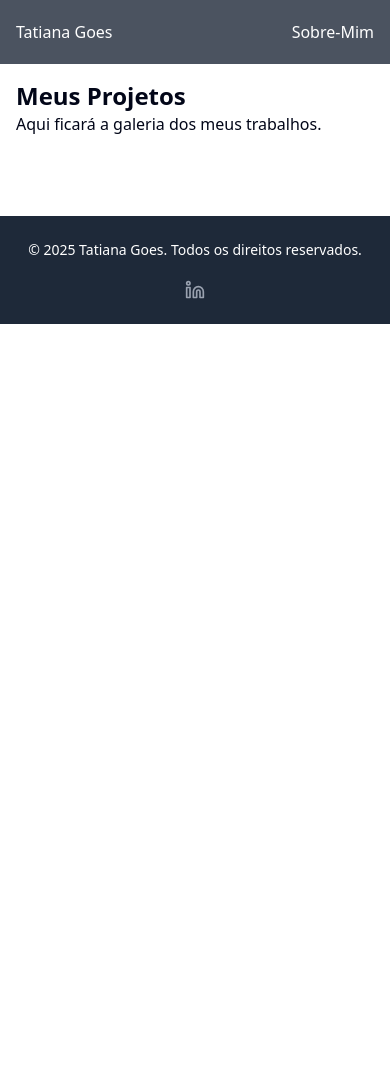
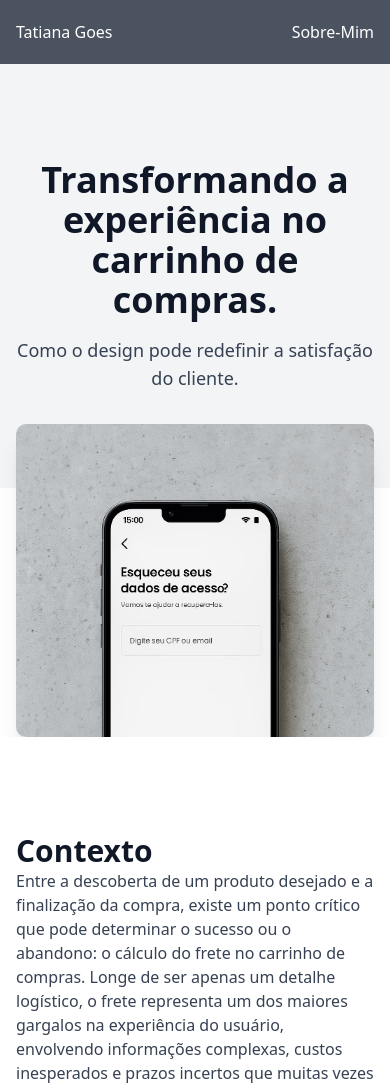
Before and after one commit to Gustavo-dev-port/Portfolio-Tati, a Next.js app: page /auto-servico in a window 390 px wide. Shown: the top 1089 px of the page. Before the commit the page ends 844 px from the top, so only its background shows below. Built offline with nearby package versions, Linux system fonts and the light colour scheme.

Commit message:
paginas-01

```diff
--- a/src/app/auto-servico/page.tsx
+++ b/src/app/auto-servico/page.tsx
@@ -1,10 +1,74 @@
 // src/app/projetos/page.tsx
 
+import Image from "next/image";
+
 export default function PaginaProjetos() {
+  const projectName = "Transformando a experiência no carrinho de compras."; // Vamos definir o nome manualmente por enquanto
+  const projectSubtitle =
+    "Como o design pode redefinir a satisfação do cliente."; // Definindo a legenda manualmente
+
   return (
-    <div className="container mx-auto p-4">
-      <h1 className="text-2xl font-bold">Meus Projetos</h1>
-      <p>Aqui ficará a galeria dos meus trabalhos.</p>
-    </div>
+    <article>
+      <section className="bg-gray-100 dark:bg-gray-900 py-24 px-4">
+        <div className="container mx-auto max-w-4xl text-center">
+          <h1 className="text-4xl md:text-6xl font-extrabold text-gray-900 dark:text-white mb-4">
+            {projectName}
+          </h1>
+          <p className="text-lg text-gray-700 dark:text-gray-300">
+            {projectSubtitle}
+          </p>
+        </div>
+      </section>
+
+      {/* Imagem Capa do Projeto */}
+      <section className="container max-auto max-w-6xl -mt-16 px-4">
+        <div className="overflow-hidden rounded-lg shadow-xl">
+          <Image
+            src="/autoservice.avif"
+            alt="Imagem do Projeto de Auto Serviço"
+            width={800}
+            height={475}
+            className="w-full h-full object-cover"
+          />
+        </div>
+      </section>
+
+      {/* Conteúdo do Projeto */}
+      <section className="py-24 px-4 bg-white dark:bg-gray-800">
+        <div className="container mx-auto max-w-3xl grid grid-cols-1 md:grid-cols-2 gap-12">
+          {/* Coluna "Contexto" */}
+          <div className="prose prose-lg dark:prose-invert text-gray-700 dark:text-gray-300">
+            <h2 className="text-3xl font-bold text-gray-900 dark:text-white">
+              Contexto
+            </h2>
+            <p>
+              Entre a descoberta de um produto desejado e a finalização da
+              compra, existe um ponto crítico que pode determinar o sucesso ou o
+              abandono: o cálculo do frete no carrinho de compras. Longe de ser
+              apenas um detalhe logístico, o frete representa um dos maiores
+              gargalos na experiência do usuário, envolvendo informações
+              complexas, custos inesperados e prazos incertos que muitas vezes
+              levam à desistência. Este projeto buscou não apenas otimizar o
+              processo de cálculo e exibição do frete, mas também transformá-lo
+              em um pilar de confiança e transparência, redefinindo a satisfação
+              do cliente e impulsionando a conversão.
+            </p>
+          </div>
+          <div className="prose prose-lg dark:prose-invert text-gray-700 dark:text-gray-300">
+            <h2 className="text-3xl font-bold text-gray-900 dark:text-white">
+              Como foi feito
+            </h2>
+            <p>
+              A implementação de uma nova feature nesta parte da jornada ,exige
+              uma visão profunda sobre o impacto desta etapa no fluxo de decisão
+              do usuário, para isso, mapeamos sua jornada de experiência e
+              confirmamos que havia potencial de redução da taxa de abandono de
+              carrinho, ao entregar visibilidade e mitigar a frustração do
+              usuário neste momento crítico de sua jornada.
+            </p>
+          </div>
+        </div>
+      </section>
+    </article>
   );
 }
--- a/src/app/frete/page.tsx
+++ b/src/app/frete/page.tsx
@@ -0,0 +1,15 @@
+import Image from "next/image";
+
+export default function PaginaFrete() {
+  return (
+    <div className="flex flex-col items-center justify-center min-h-screen py-2 bg-white dark:bg-gray-900">
+      {" "}
+      {/* Fundo branco para modo claro e cinza escuro para modo escuro */}
+      <main className="flex flex-col items-center justify-center w-full flex-1 px-20 text-center">
+        <h1 className="text-6xl font-bold text-gray-900 dark:text-white mb-8">
+          Página de Frete
+        </h1>
+      </main>
+    </div>
+  );
+}
--- a/src/app/sobre-mim/page.tsx
+++ b/src/app/sobre-mim/page.tsx
@@ -1,13 +1,137 @@
 // src/app/sobre-mim/page.tsx
+import Image from "next/image";
+import {
+  Carousel,
+  CarouselContent,
+  CarouselItem,
+  CarouselNext,
+  CarouselPrevious,
+} from "@/components/ui/carousel";
+
+const catImages = [
+  { src: "/gato1.png", alt: "Gato cinza" },
+  { src: "/gato2.png", alt: "Gato laranja" },
+  { src: "/gato3.png", alt: "Gato siamês" },
+  { src: "/gato4.png", alt: "Gato rajado" },
+  { src: "/gato5.png", alt: "Gato na natureza" },
+];
 
 export default function PaginaSobreMim() {
   return (
-    <div className="container mx-auto p-4">
-      <h1 className="text-2xl font-bold">Sobre Mim</h1>
-      <p>
-        Aqui você pode escrever sua biografia, falar sobre suas habilidades e
-        sua paixão por design.
-      </p>
+    <div>
+      {/* Título "Quem sou eu" */}
+      <section className="bg-white dark:bg-gray-900 pt-24 pb-8 px-4">
+        <div className="container mx-auto max-w-6xl">
+          <h1 className="text-5xl md:text-6xl font-extrabold text-gray-900 dark:text-white leading-tight">
+            Quem sou eu
+          </h1>
+        </div>
+      </section>
+
+      {/* Seção de Conteúdo (Imagem + Texto) */}
+      <section className="bg-white dark:bg-gray-900 pb-24 px-4">
+        <div className="container mx-auto max-w-6xl flex flex-col md:flex-row items-center gap-12">
+          {/* Coluna da Imagem */}
+          <div className="md:w-3/5 flex justify-center">
+            <div className="overflow-hidden rounded-lg shadow-xl">
+              {" "}
+              {/* Adiciona bordas arredondadas e sombra */}
+              <Image
+                src="/tati-sobre-mim.avif" // Ótimo, você já atualizou!
+                alt="Tatiana Goes - Designer"
+                width={800}
+                height={533}
+                className="w-full h-full object-cover"
+              />
+            </div>
+          </div>
+
+          {/* Coluna do Texto */}
+          <div className="md:w-2/5 text-center md:text-left">
+            <h2 className="text-3xl md:text-4xl font-bold text-gray-900 dark:text-white mb-6 leading-snug">
+              Criando experiências visuais que conectam pessoas, ideias e
+              negócio.
+            </h2>
+            <p className="text-lg text-gray-700 dark:text-gray-300">
+              Sou designer pleno com foco em criar soluções visuais que
+              transmitam mensagens de forma clara e facilitadora. Valorizo a
+              escuta atenta e a empatia como ferramentas essenciais para
+              entender cada usuário e transformar suas necessidades. Meu
+              trabalho une sensibilidade estética e estratégia para desenvolver
+              interfaces e materiais que geram conexões reais e duradouras.
+            </p>
+          </div>
+        </div>
+      </section>
+
+      {/* [ CORREÇÃO AQUI ] Seção "Inspirações e interesses" */}
+      <section className="bg-white dark:bg-gray-900 py-24 px-4">
+        {/* [ LINHA FALTANTE ] - O container que alinha tudo */}
+        <div className="container mx-auto max-w-6xl">
+          {/* [ LINHAS FALTANTES ] - O Título da Seção */}
+          <h2 className="text-5xl md:text-6xl font-extrabold text-gray-900 dark:text-white leading-tight mb-12">
+            Inspirações e interesses
+          </h2>
+
+          {/* Carrossel (Seu código já estava correto) */}
+          <Carousel
+            opts={{
+              align: "start",
+              loop: true,
+            }}
+            className="w-full mb-12"
+          >
+            <CarouselContent>
+              {catImages.map((img, index) => (
+                <CarouselItem key={index} className="md:basis-1/3 lg:basis-1/4">
+                  <div className="p-1">
+                    <div className="overflow-hidden rounded-lg shadow-lg">
+                      <div className="aspect-square relative">
+                        <Image
+                          src={img.src}
+                          alt={img.alt}
+                          fill
+                          className="object-cover"
+                        />
+                      </div>
+                    </div>
+                  </div>
+                </CarouselItem>
+              ))}
+            </CarouselContent>
+            <CarouselPrevious />
+            <CarouselNext />
+          </Carousel>
+
+          {/* Seção de Texto em Duas Colunas (Seu código já estava correto) */}
+          <div className="flex flex-col md:flex-row gap-12 text-lg text-gray-700 dark:text-gray-300">
+            {/* Coluna Esquerda */}
+            <div className="md:w-1/2">
+              <p>
+                Além do design, encontro inspiração nas pessoas e elementos ao
+                meu redor, especialmente na minha família e nos meus gatos.
+                Tenho um olhar atento aos detalhes e grande interesse em
+                observar como as pessoas interagem com produtos, buscando
+                compreender a experiência real que vivenciam. Sou formada em
+                Artes Visuais e, com a experiência como diretora de arte,
+                desenvolvi um senso estético apurado aliado a uma abordagem
+                sensível e empática.
+              </p>
+            </div>
+            {/* Coluna Direita */}
+            <div className="md:w-1/2">
+              <p>
+                No meu tempo livre, dedico-me a estudar design e a explorar
+                diferentes formas de expressão artística. A música e outras
+                manifestações culturais fazem parte do meu repertório criativo,
+                ampliando minhas referências e fortalecendo minha capacidade de
+                criar soluções relevantes e conectadas com as pessoas.
+              </p>
+            </div>
+          </div>
+        </div>{" "}
+        {/* [ LINHA FALTANTE ] - Fechamento do container */}
+      </section>
     </div>
   );
 }
--- a/src/app/workn-go/page.tsx
+++ b/src/app/workn-go/page.tsx
@@ -0,0 +1,17 @@
+import Image from "next/image";
+
+export default function PaginaWorknGo() {
+  return (
+    <div className="flex flex-col items-center justify-center min-h-screen py-2 bg-white dark:bg-gray-900">
+      {/* Fundo branco para modo claro e cinza escuro para modo escuro */}
+      <main className="flex flex-col items-center justify-center w-full flex-1 px-20 text-center">
+        <h1 className="text-6xl font-bold text-gray-900 dark:text-white mb-8">
+          Transformando a experiência no carrinho de compras.
+        </h1>
+        <p className="text-lg text-gray-700 dark:text-gray-300">
+          Como o design pode redefinir a satisfação do cliente.
+        </p>
+      </main>
+    </div>
+  );
+}
--- a/src/components/carousel.tsx
+++ b/src/components/carousel.tsx
@@ -14,22 +14,24 @@ const projectData = [
   {
     src: "/autoservice.avif",
     alt: "Auto Serviço",
-    title: "Nome do Projeto 1",
-    subtitle: "UI/UX Design",
+    title: "Autosserviço em recuperação de conta",
+    subtitle:
+      "Projeto de autoatendimento para recuperação de senha e troca de e-mail cadastrado.",
     href: "/auto-servico",
   },
   {
     src: "/frete.avif",
-    alt: "Descrição do Projeto 2",
-    title: "Nome do Projeto 2",
-    subtitle: "Branding",
+    alt: "Frete no Carrinho",
+    title: "Transformando a experiência no carrinho de compras.",
+    subtitle: "Como o design pode redefinir a satisfação do cliente.",
     href: "/frete",
   },
   {
     src: "/workngo.avif",
-    alt: "Descrição do Projeto 3",
-    title: "Nome do Projeto 3",
-    subtitle: "Web Design",
+    alt: "Work'n Go",
+    title: "Case work'n go",
+    subtitle:
+      "UI/UX de plataforma para nômades digitais, com navegação simples para facilitar a busca por acomodações, trabalho e eventos em qualquer lugar do mundo.",
     href: "/workn-go",
   },
 ];
```
Also changed, not shown: public/tati-sobre-mim.avif (added).
